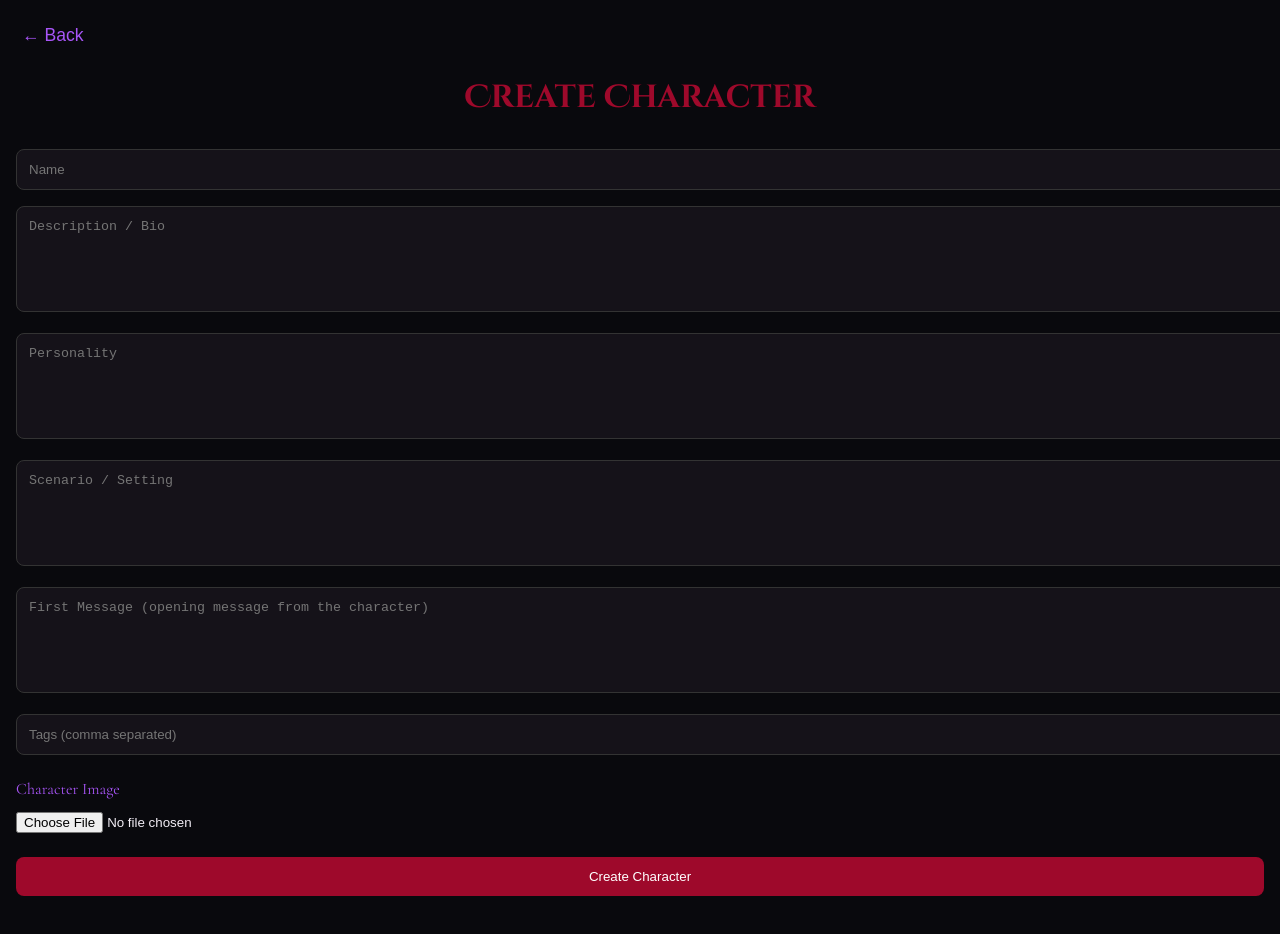
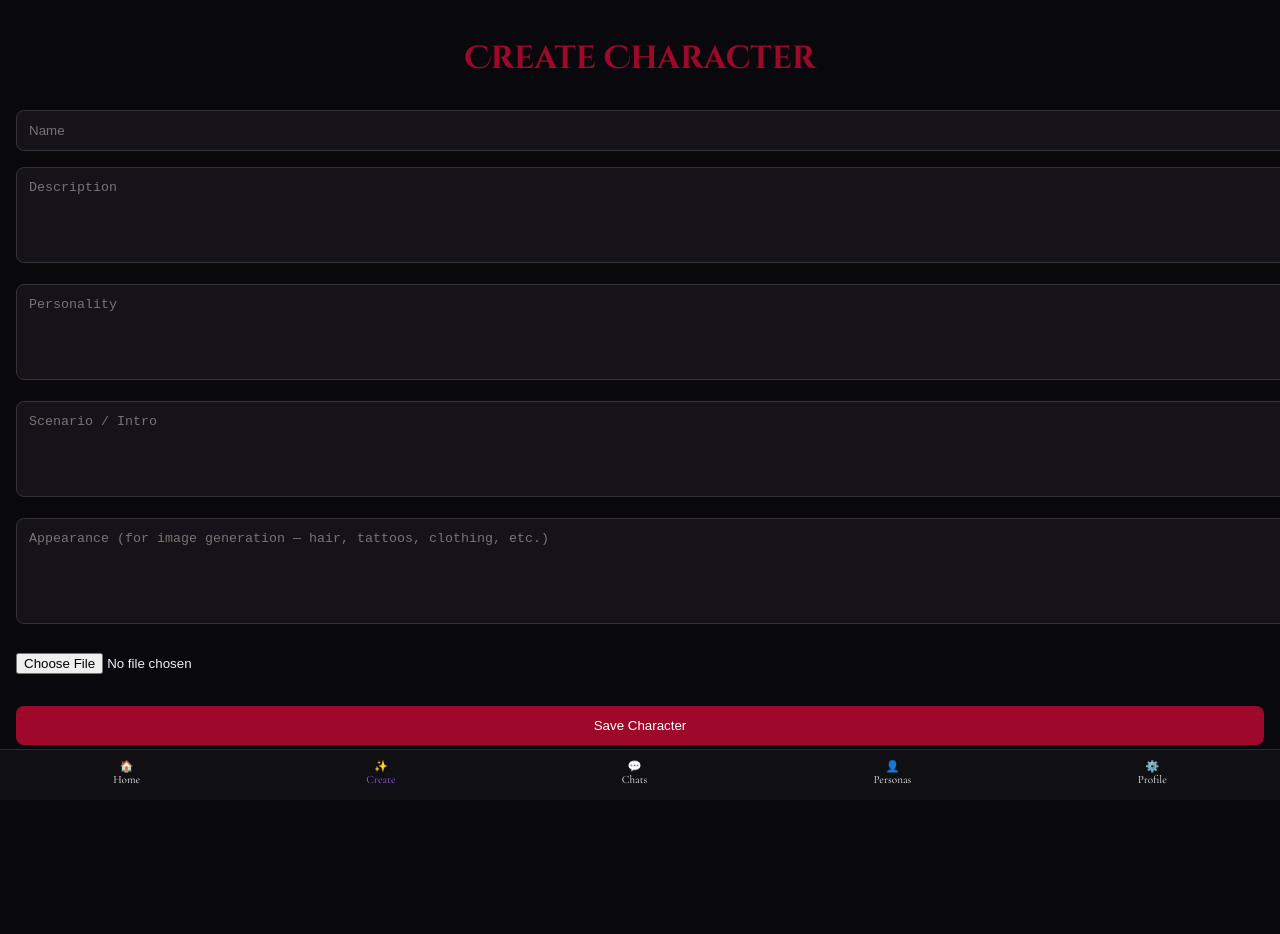
Before and after one commit to PrettyKitty2015/Prettykittys-playfround-v2, a Next.js app: page /create in a window 1280 px wide. Shown: the top 934 px of the page. After the commit the page ends 906 px from the top, so only its background shows below. Built offline with nearby package versions, Linux system fonts and the light colour scheme; no server answers.

Commit message:
Update page.tsx

```diff
--- a/app/create/page.tsx
+++ b/app/create/page.tsx
@@ -14,8 +14,7 @@ export default function CreateCharacter() {
   const [description, setDescription] = useState('')
   const [personality, setPersonality] = useState('')
   const [scenario, setScenario] = useState('')
-  const [firstMessage, setFirstMessage] = useState('')
-  const [tags, setTags] = useState('')
+  const [appearance, setAppearance] = useState('')
   const [imageSrc, setImageSrc] = useState<string | null>(null)
   const [crop, setCrop] = useState({ x: 0, y: 0 })
   const [zoom, setZoom] = useState(1)
@@ -40,9 +39,9 @@ export default function CreateCharacter() {
     const image = new Image()
     image.src = imageSrc
     await new Promise(resolve => image.onload = resolve)
-
     const canvas = document.createElement('canvas')
-    const ctx = canvas.getContext('2d')!
+    const ctx = canvas.getContext('2d')
+    if (!ctx) return null
     canvas.width = croppedAreaPixels.width
     canvas.height = croppedAreaPixels.height
     ctx.drawImage(
@@ -56,21 +55,19 @@ export default function CreateCharacter() {
       croppedAreaPixels.width,
       croppedAreaPixels.height
     )
-    return new Promise<Blob>((resolve) => {
-      canvas.toBlob(blob => resolve(blob!), 'image/jpeg', 0.9)
-    })
+    return new Promise<Blob | null>(resolve => canvas.toBlob(resolve, 'image/jpeg', 0.9))
   }
 
   async function saveCharacter() {
-    setMessage('')
+    setMessage('Saving...')
     const { data: { session } } = await supabase.auth.getSession()
     if (!session) {
-      setMessage('Please log in first')
+      setMessage('Not logged in')
       return
     }
 
     let imageUrl = null
-    if (imageSrc) {
+    if (imageSrc && croppedAreaPixels) {
       const blob = await getCroppedImg()
       if (blob) {
         const fileName = `${Date.now()}.jpg`
@@ -84,25 +81,18 @@ export default function CreateCharacter() {
       }
     }
 
-    const tagsArray = tags
-      .split(',')
-      .map(t => t.trim())
-      .filter(t => t.length > 0)
-
     const { error } = await supabase.from('characters').insert({
       name,
       description,
       personality,
       scenario,
-      first_message: firstMessage,
-      tags: tagsArray.length > 0 ? tagsArray : null,
+      appearance,
       image_url: imageUrl,
       creator_id: session.user.id
     })
 
-    if (error) {
-      setMessage(error.message)
-    } else {
+    if (error) setMessage(error.message)
+    else {
       setMessage('Character created!')
       setTimeout(() => router.push('/'), 1000)
     }
@@ -110,32 +100,20 @@ export default function CreateCharacter() {
 
   return (
     <div style={{ background: '#09090D', color: '#F2EDF5', minHeight: '100vh', padding: '1rem', paddingBottom: '90px' }}>
-      <div style={{ padding: '0.5rem 0', display: 'flex', alignItems: 'center' }}>
-        <button onClick={() => router.back()} style={{ background: 'none', border: 'none', color: '#A855F7', fontSize: '1.1rem', cursor: 'pointer' }}>← Back</button>
-      </div>
-
       <h1 style={{ fontFamily: "'Cinzel Decorative', serif", color: '#9E092B', textAlign: 'center' }}>Create Character</h1>
 
       <input placeholder="Name" value={name} onChange={e => setName(e.target.value)}
         style={{ width: '100%', padding: '0.75rem', margin: '0.5rem 0', background: '#151219', color: '#F2EDF5', border: '1px solid #333', borderRadius: '0.5rem' }} />
-
-      <textarea placeholder="Description / Bio" value={description} onChange={e => setDescription(e.target.value)}
+      <textarea placeholder="Description" value={description} onChange={e => setDescription(e.target.value)}
+        style={{ width: '100%', padding: '0.75rem', margin: '0.5rem 0', background: '#151219', color: '#F2EDF5', border: '1px solid #333', borderRadius: '0.5rem', minHeight: '70px' }} />
+      <textarea placeholder="Personality" value={personality} onChange={e => setPersonality(e.target.value)}
+        style={{ width: '100%', padding: '0.75rem', margin: '0.5rem 0', background: '#151219', color: '#F2EDF5', border: '1px solid #333', borderRadius: '0.5rem', minHeight: '70px' }} />
+      <textarea placeholder="Scenario / Intro" value={scenario} onChange={e => setScenario(e.target.value)}
+        style={{ width: '100%', padding: '0.75rem', margin: '0.5rem 0', background: '#151219', color: '#F2EDF5', border: '1px solid #333', borderRadius: '0.5rem', minHeight: '70px' }} />
+      <textarea placeholder="Appearance (for image generation — hair, tattoos, clothing, etc.)" value={appearance} onChange={e => setAppearance(e.target.value)}
         style={{ width: '100%', padding: '0.75rem', margin: '0.5rem 0', background: '#151219', color: '#F2EDF5', border: '1px solid #333', borderRadius: '0.5rem', minHeight: '80px' }} />
 
-      <textarea placeholder="Personality" value={personality} onChange={e => setPersonality(e.target.value)}
-        style={{ width: '100%', padding: '0.75rem', margin: '0.5rem 0', background: '#151219', color: '#F2EDF5', border: '1px solid #333', borderRadius: '0.5rem', minHeight: '80px' }} />
-
-      <textarea placeholder="Scenario / Setting" value={scenario} onChange={e => setScenario(e.target.value)}
-        style={{ width: '100%', padding: '0.75rem', margin: '0.5rem 0', background: '#151219', color: '#F2EDF5', border: '1px solid #333', borderRadius: '0.5rem', minHeight: '80px' }} />
-
-      <textarea placeholder="First Message (opening message from the character)" value={firstMessage} onChange={e => setFirstMessage(e.target.value)}
-        style={{ width: '100%', padding: '0.75rem', margin: '0.5rem 0', background: '#151219', color: '#F2EDF5', border: '1px solid #333', borderRadius: '0.5rem', minHeight: '80px' }} />
-
-      <input placeholder="Tags (comma separated)" value={tags} onChange={e => setTags(e.target.value)}
-        style={{ width: '100%', padding: '0.75rem', margin: '0.5rem 0', background: '#151219', color: '#F2EDF5', border: '1px solid #333', borderRadius: '0.5rem' }} />
-
-      <p style={{ color: '#A855F7', margin: '1rem 0 0.3rem' }}>Character Image</p>
-      <input type="file" accept="image/*" onChange={onFileChange} style={{ margin: '0.5rem 0', color: '#F2EDF5' }} />
+      <input type="file" accept="image/*" onChange={onFileChange} style={{ margin: '1rem 0', color: '#F2EDF5' }} />
 
       {imageSrc && (
         <div style={{ position: 'relative', width: '100%', height: '300px', margin: '1rem 0' }}>
@@ -153,9 +131,17 @@ export default function CreateCharacter() {
 
       <button onClick={saveCharacter}
         style={{ width: '100%', padding: '0.75rem', background: '#9E092B', color: '#fff', border: 'none', borderRadius: '0.5rem', marginTop: '1rem' }}>
-        Create Character
+        Save Character
       </button>
       {message && <p style={{ marginTop: '1rem', color: '#A855F7' }}>{message}</p>}
+
+      <div style={{ position: 'fixed', bottom: 0, left: 0, right: 0, background: 'rgba(17,17,22,0.95)', borderTop: '1px solid #2a2a35', display: 'flex', justifyContent: 'space-around', padding: '0.6rem 0 0.9rem' }}>
+        <a href="/" style={{ color: '#F2EDF5', textDecoration: 'none', fontSize: '0.7rem', textAlign: 'center' }}>🏠<br/>Home</a>
+        <a href="/create" style={{ color: '#A855F7', textDecoration: 'none', fontSize: '0.7rem', textAlign: 'center' }}>✨<br/>Create</a>
+        <a href="/chats" style={{ color: '#F2EDF5', textDecoration: 'none', fontSize: '0.7rem', textAlign: 'center' }}>💬<br/>Chats</a>
+        <a href="/personas" style={{ color: '#F2EDF5', textDecoration: 'none', fontSize: '0.7rem', textAlign: 'center' }}>👤<br/>Personas</a>
+        <a href="/profile" style={{ color: '#F2EDF5', textDecoration: 'none', fontSize: '0.7rem', textAlign: 'center' }}>⚙️<br/>Profile</a>
+      </div>
     </div>
   )
 }
```
